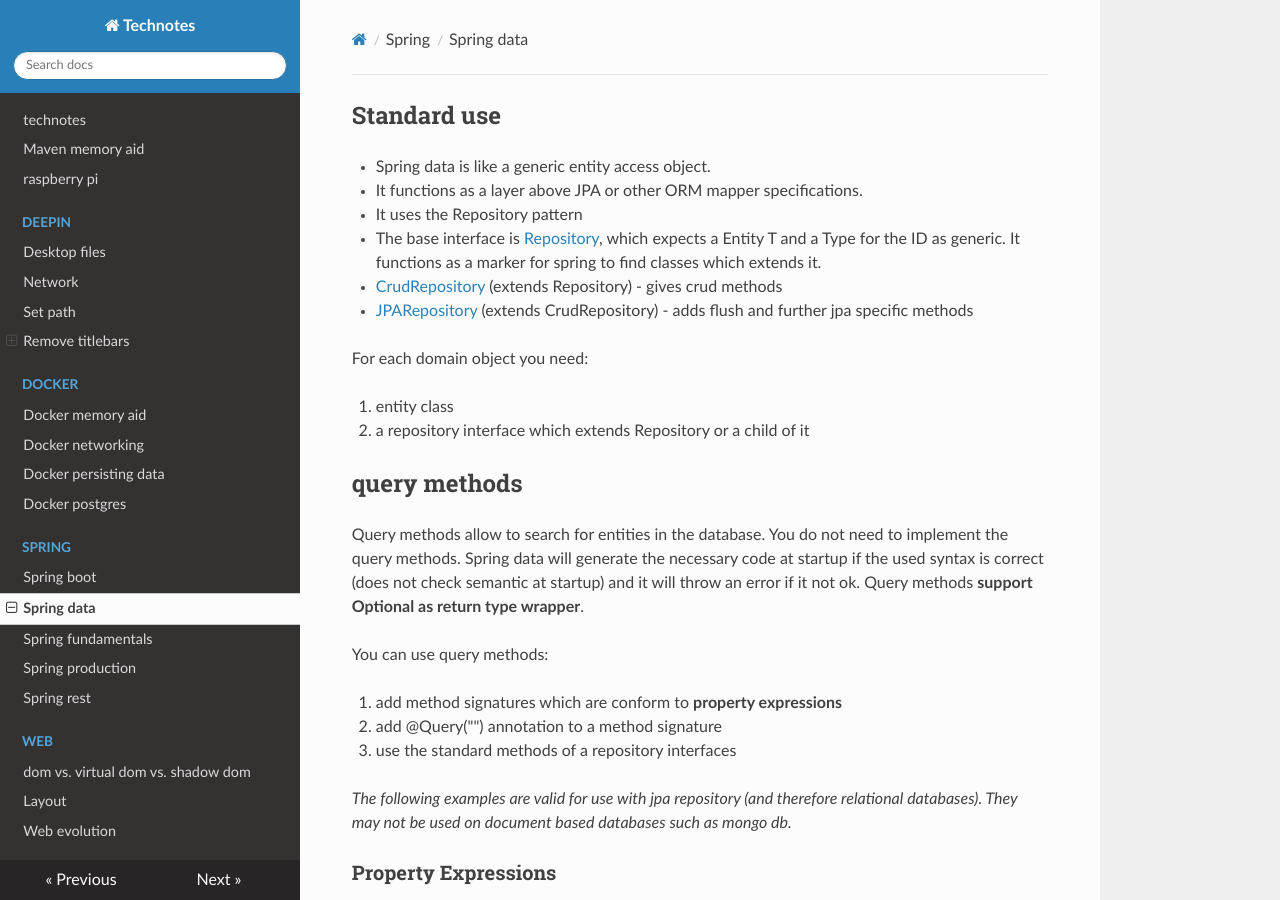
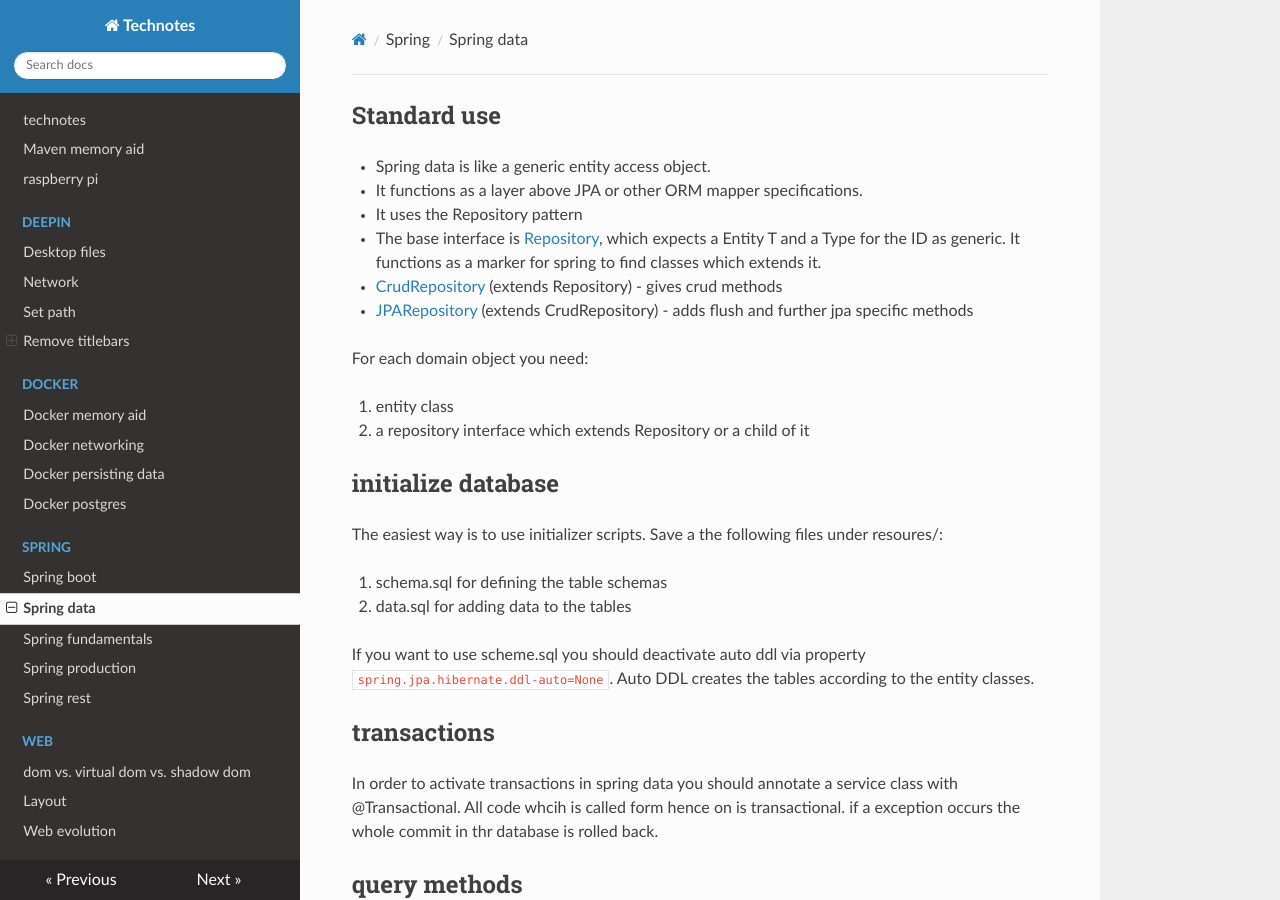
Before and after one commit to organicaudio/useful-code-snippets2, an MkDocs documentation site: the page built from docs/spring/spring-data.md, in a window 1280 px wide and 900 px high. Built offline with MkDocs 1.6.1, drawn with Linux system fonts in a browser that asks for light colours; nearby versions of some CDN libraries.

Commit message:
init scripts & transactions

```diff
--- a/docs/spring/spring-data.md
+++ b/docs/spring/spring-data.md
@@ -14,6 +14,19 @@ For each domain object you need:
 
 1. entity class
 2. a repository interface which extends Repository<T,ID> or a child of it
+
+## initialize database
+
+The easiest way is to use initializer scripts. Save a the following files under resoures/:
+
+1. schema.sql for defining the table schemas
+2. data.sql for adding data to the tables
+
+If you want to use scheme.sql you should deactivate auto ddl via property `spring.jpa.hibernate.ddl-auto=None`. Auto DDL creates the tables according to the entity classes.
+
+## transactions
+
+In order to activate transactions in spring data you should annotate a service class with @Transactional. All code whcih is called form hence on is transactional. if a exception occurs the whole commit in thr database is rolled back.
 
 ## query methods
 
```
